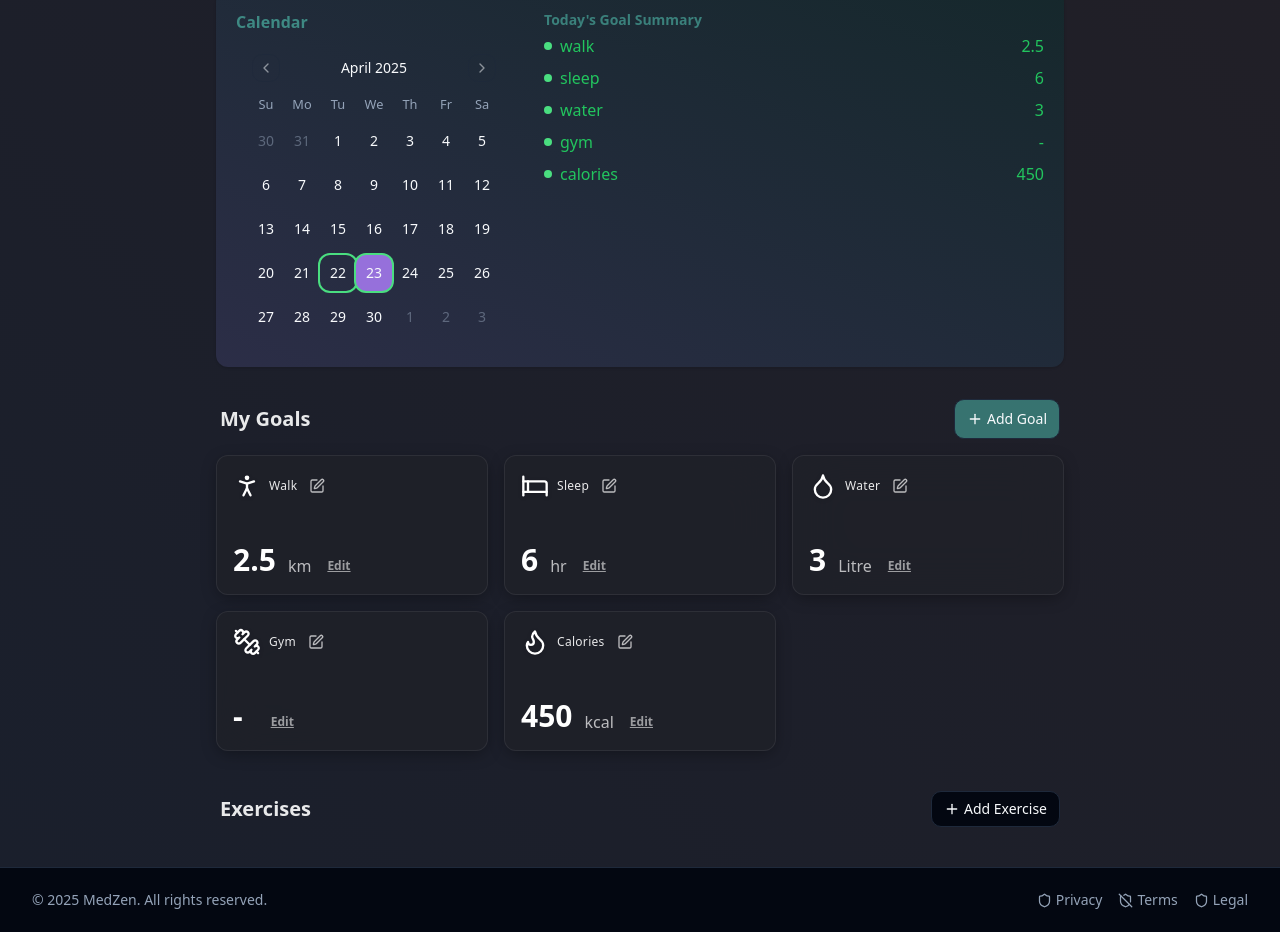
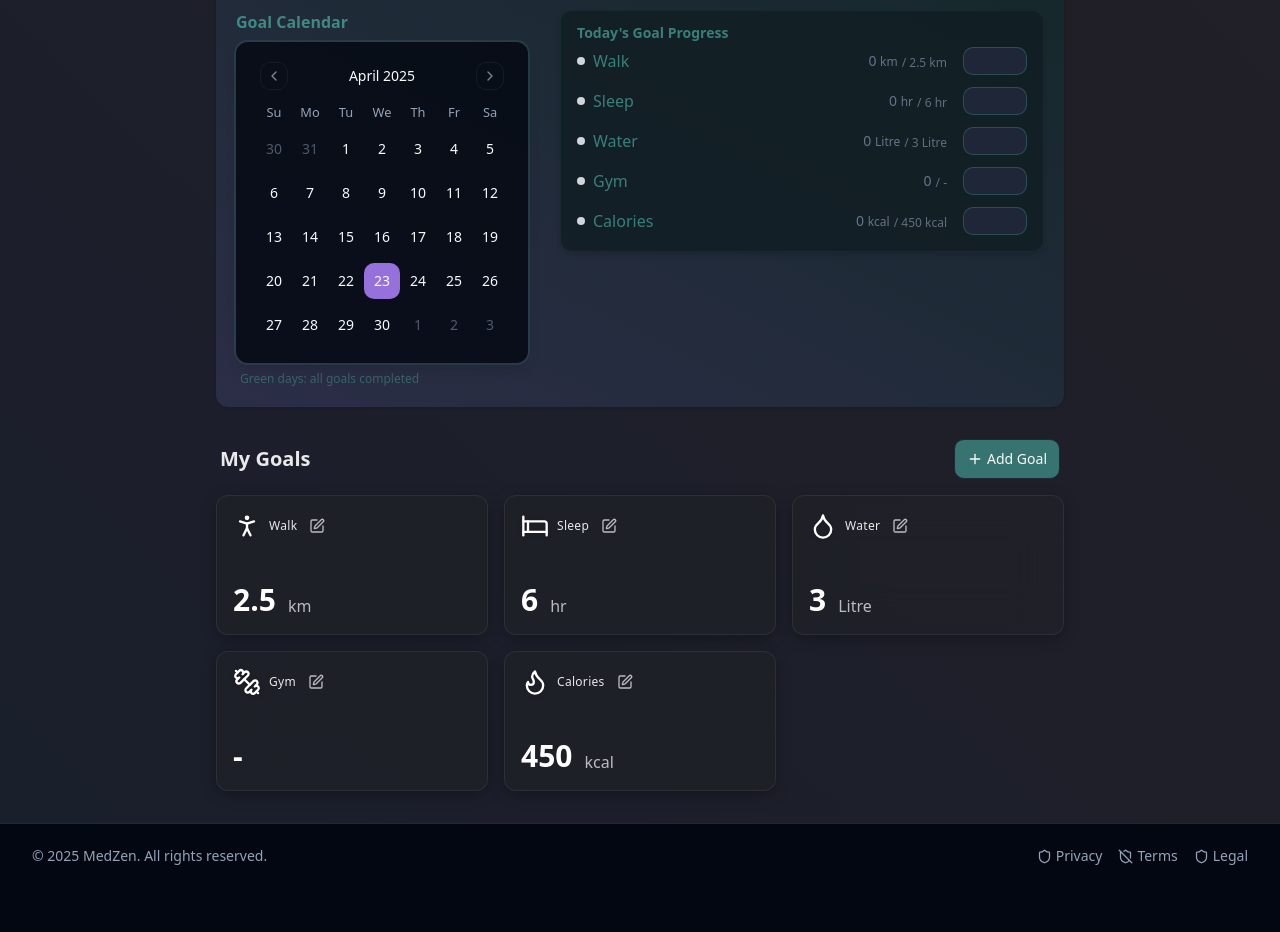
Before and after one commit to ETHERDEV-io/medzen-ai-companion, a React (Vite) app: page /health-goals in a window 1280 px wide. Shown: the part 463-1395 px from the top of the page. After the commit the page ends 1351 px from the top, so only its background shows below. Built offline with nearby package versions, Linux system fonts and the light colour scheme.

Commit message:
feat: Implement goal completion tracking and UI improvements
- Added functionality for users to log their daily goal completion.
- Removed exercise-related features.
- Improved the calendar UI in the health page.
- Changed goal editing to a popup for a better user experience.

```diff
--- a/src/components/health-goals/HealthGoalCard.tsx
+++ b/src/components/health-goals/HealthGoalCard.tsx
@@ -1,8 +1,6 @@
-
-import React, { useState } from "react";
+import React from "react";
 import { PersonStanding, Heart, Bed, Droplet, Dumbbell, Flame, Edit } from "lucide-react";
 import { Card } from "@/components/ui/card";
-import { Input } from "@/components/ui/input";
 
 const icons = {
   walk: PersonStanding,
@@ -34,6 +32,7 @@ interface HealthGoalCardProps {
   color?: string;
   onValueChange?: (v: string) => void;
   onEdit?: () => void;
+  useDialogEdit?: boolean;
 }
 
 export default function HealthGoalCard({
@@ -43,18 +42,11 @@ export default function HealthGoalCard({
   icon,
   color,
   onValueChange,
-  onEdit
+  onEdit,
+  useDialogEdit = false
 }: HealthGoalCardProps) {
-  const [editing, setEditing] = useState(false);
-  const [editVal, setEditVal] = useState(value);
   const Icon = icons[icon];
   const gradient = color || colors[icon];
-
-  function handleSave(e: React.FormEvent) {
-    e.preventDefault();
-    setEditing(false);
-    if (onValueChange) onValueChange(editVal);
-  }
 
   return (
     <Card
@@ -90,36 +82,8 @@ export default function HealthGoalCard({
         )}
       </div>
       <div className="text-2xl sm:text-3xl font-semibold flex items-end gap-2 min-h-[32px]">
-        {editing ? (
-          <form onSubmit={handleSave} className="flex items-end gap-1">
-            <Input
-              value={editVal}
-              onChange={e => setEditVal(e.target.value)}
-              className="w-16 text-lg font-bold bg-black/40 border-white/20 text-white px-2 py-1 h-8"
-              autoFocus
-              type="number"
-              min="0"
-              max="20000"
-            />
-            <button className="text-xs text-indigo-200 font-semibold ml-1 mb-1" type="submit">Save</button>
-          </form>
-        ) : (
-          <>
-            <span className="text-white">{value}</span>
-            <span className="text-base text-white/70 font-normal ml-1">{unit}</span>
-            {onValueChange && (
-              <button
-                type="button"
-                title="Edit"
-                className="ml-2 opacity-70 group-hover:opacity-100 text-xs bg-transparent underline mb-1 text-white/80"
-                onClick={() => setEditing(true)}
-                tabIndex={0}
-              >
-                Edit
-              </button>
-            )}
-          </>
-        )}
+        <span className="text-white">{value}</span>
+        <span className="text-base text-white/70 font-normal ml-1">{unit}</span>
       </div>
     </Card>
   );
--- a/src/components/health-goals/HealthGoalsCalendar.tsx
+++ b/src/components/health-goals/HealthGoalsCalendar.tsx
@@ -2,6 +2,8 @@
 import React, { useState } from "react";
 import { Calendar } from "@/components/ui/calendar";
 import { Card } from "@/components/ui/card";
+import { Input } from "@/components/ui/input";
+import { Check } from "lucide-react";
 
 // The calendar expects dates in Date form!
 function getTodayStr() {
@@ -12,81 +14,143 @@ function getTodayStr() {
 interface HealthGoalsCalendarProps {
   goals: Record<string, string>;
   customGoals: Array<{label: string, value: string, unit: string}>;
-  exercises: Array<{label: string, value: string, unit: string}>;
+  progressLog: Record<string, Record<string, string>>;
+  onDailyProgressChange: (goalKey: string, value: string) => void;
 }
 
-interface GoalSummaryItem {
-  label: string;
-  value: string;
-  completed: boolean;
+type GoalItem = { label: string; key: string; value: string; unit: string; planned: string; done?: string; };
+
+function mergeGoals(goals: Record<string, string>, customGoals: Array<{label: string, value: string, unit: string}>) {
+  // flatten preset goals (with their keys and units):
+  const preset: GoalItem[] = Object.entries(goals).map(([k, v]) => {
+    let presetMeta: any = undefined;
+    switch (k) {
+      case "walk": presetMeta = { label: "Walk", unit: "km" }; break;
+      case "sleep": presetMeta = { label: "Sleep", unit: "hr" }; break;
+      case "water": presetMeta = { label: "Water", unit: "Litre" }; break;
+      case "gym": presetMeta = { label: "Gym", unit: "" }; break;
+      case "calories": presetMeta = { label: "Calories", unit: "kcal" }; break;
+      default: presetMeta = { label: k, unit: "" };
+    }
+    return { label: presetMeta.label, key: k, value: v, unit: presetMeta.unit, planned: v };
+  });
+  // append custom goals
+  return [
+    ...preset,
+    ...customGoals.map(g => ({
+      label: g.label, key: g.label, value: g.value, unit: g.unit, planned: g.value
+    })),
+  ];
 }
 
-interface DailyGoalCompletion {
-  done: boolean;
-  summary: GoalSummaryItem[];
+export default function HealthGoalsCalendar({
+  goals, customGoals, progressLog, onDailyProgressChange
+}: HealthGoalsCalendarProps) {
+  const [selected, setSelected] = useState<Date | undefined>(undefined);
+  const todayStr = getTodayStr();
+
+  // All goal definitions
+  const allGoals: GoalItem[] = mergeGoals(goals, customGoals);
+
+  // Completion info per date
+  function getStatusForDate(ds: string) {
+    const status: { [key: string]: { planned: string, done: string } } = {};
+    for (const g of allGoals) {
+      status[g.key] = {
+        planned: g.planned,
+        done: (progressLog[ds]?.[g.key] ?? "")
+      };
+    }
+    return status;
   }
 
-// Dummy completion state generator, you can link with real goal tracking
-function generateGoalCompletion(goals: Record<string, string>, customGoals: any[], exercises: any[]) {
-  // Let's just fake that today and yesterday had completion, rest not
-  const data: Record<string, DailyGoalCompletion> = {};
-  let today = new Date();
-  for(let i=0;i<7;i++) {
-    let date = new Date(today);
-    date.setDate(today.getDate() - i);
-    let ds = date.toISOString().slice(0,10);
-    data[ds] = {
-      done: i < 2, // only today and yesterday marked done
-      summary: [
-        ...Object.entries(goals).map(([k, v]) => ({label: k, value:v, completed:i<2})),
-        ...customGoals.map(g => ({label: g.label, value: g.value, completed:i<2})),
-        ...exercises.map(g => ({label: g.label, value: g.value, completed:i<2})),
-      ]
-    };
-  }
-  return data;
+  // Calculate completion: consider "done" >= planned as completed
+  function isDayCompleted(ds: string) {
+    const stat = getStatusForDate(ds);
+    // if ALL preset & custom have done >= planned, then done
+    return allGoals.length > 0
+      && allGoals.every(g => {
+        const done = stat[g.key]?.done;
+        if (!done) return false;
+        // Handle numeric and "-" as zero for metrics
+        const doneVal = Number(done) || 0;
+        const plannedVal = Number(stat[g.key].planned) || 0;
+        return doneVal >= plannedVal;
+      });
   }
 
-export default function HealthGoalsCalendar({ goals, customGoals, exercises }: HealthGoalsCalendarProps) {
-  const [selected, setSelected] = useState<Date | undefined>(undefined);
-  const goalCompletion = generateGoalCompletion(goals, customGoals, exercises);
+  // Show last 14 days in calendar, highlight completed days
+  const calendarDates: Date[] = [];
+  for (let i = 0; i < 14; i++) {
+    const d = new Date();
+    d.setDate(d.getDate() - i);
+    calendarDates.push(d);
+  }
+  const completedDates = calendarDates.filter(d => isDayCompleted(d.toISOString().slice(0, 10)));
 
-  // Dates to highlight (completed)
-  const completedDates = Object.entries(goalCompletion)
-    .filter(([date, data]) => data.done)
-    .map(([date]) => new Date(date));
-
-  // Get summary for selected date or today
-  const summary =
-    selected && goalCompletion[selected.toISOString().slice(0, 10)]
-      ? goalCompletion[selected.toISOString().slice(0, 10)].summary
-      : goalCompletion[getTodayStr()].summary;
-
+  // Use calendar and shadcn-ui styles for a more modern look
   return (
     <Card className="bg-gradient-to-tr from-sidebar-accent/20 to-primary/10 rounded-xl border-0 shadow mb-8 p-4 md:p-5">
-      <div className="flex flex-col md:flex-row gap-8">
+      <div className="flex flex-col md:flex-row gap-8 items-start animate-fade-in">
         <div>
-          <div className="text-base font-semibold text-primary mb-2">Calendar</div>
+          <div className="text-base font-semibold text-primary mb-2">Goal Calendar</div>
+          <div className="ring-2 ring-primary/20 rounded-xl shadow-lg p-2 bg-background/80">
             <Calendar
               mode="single"
               selected={selected}
               onSelect={setSelected}
               modifiers={{ completed: completedDates }}
-            modifiersClassNames={{ completed: "ring-2 ring-green-400" }}
+              modifiersClassNames={{ completed: "bg-green-50 ring-2 ring-green-400 border-green-300" }}
               className="pointer-events-auto"
             />
           </div>
-        <div className="flex-1">
-          <div className="font-bold mb-1 text-sm text-primary/90">{selected ? selected.toDateString() : "Today"}'s Goal Summary</div>
-          <ul className="grid gap-2 max-h-52 overflow-auto">
-            {summary.map((s, idx) => (
-              <li key={s.label + idx} className={`flex items-center gap-2 ${s.completed ? "text-green-500" : "text-slate-400"}`}>
-                <span className={`w-2 h-2 rounded-full ${s.completed ? "bg-green-400" : "bg-gray-300"} inline-block`} />
-                <span className="font-medium">{s.label}</span>
-                <span className="ml-auto">{s.value}</span>
+          <div className="mt-2 text-xs text-primary/60 px-1">Green days: all goals completed</div>
+        </div>
+        <div className="flex-1 min-w-[240px] bg-card/80 rounded-xl shadow-md px-4 py-3 border border-primary/10">
+          {/* Goal Summary for Selected Day */}
+          <div className="font-bold mb-1 text-sm text-primary/90">
+            {(selected ? selected.toDateString() : "Today") + "'s Goal Progress"}
+          </div>
+          <ul className="grid gap-3 mb-1">
+            {allGoals.map((goal, idx) => {
+              const ds = selected ? selected.toISOString().slice(0, 10) : todayStr;
+              const plan = goal.planned;
+              const done = progressLog[ds]?.[goal.key] || "";
+              const completed = Boolean(Number(done) >= Number(plan));
+              // Allow input if date is today
+              const editable = ds === todayStr;
+              return (
+                <li key={goal.key + idx} className={`flex items-center gap-2`}>
+                  <span className={`w-2 h-2 rounded-full ${completed ? "bg-green-400" : "bg-gray-300"} inline-block`} />
+                  <span className="font-medium text-primary/90">{goal.label}</span>
+                  <span className="ml-auto text-sm flex items-end gap-1">
+                    <span className={completed ? "text-green-700 font-bold" : "text-slate-500"}>
+                      {done || 0} <span className="text-xs">{goal.unit}</span>
+                    </span>
+                    <span className="text-xs text-muted-foreground opacity-60">
+                      / {plan}{goal.unit && <span> {goal.unit}</span>}
+                    </span>
+                    {completed && <Check className="ml-2 w-4 h-4 text-green-600" />}
+                  </span>
+                  {editable && (
+                    <Input
+                      type="number"
+                      className="ml-2 w-16 py-1 px-1 h-7 bg-accent/10 border-primary/40 text-primary"
+                      min={0}
+                      step="any"
+                      value={done}
+                      onChange={e => onDailyProgressChange(goal.key, e.target.value)}
+                    />
+                  )}
                 </li>
-            ))}
+              );
+            })}
           </ul>
+          {selected && selected.toISOString().slice(0, 10) !== todayStr ? (
+            <div className="text-xs text-muted-foreground ml-1 pt-2">
+              You can only log today's progress.
+            </div>
+          ) : null}
         </div>
       </div>
     </Card>
--- a/src/pages/HealthGoals.tsx
+++ b/src/pages/HealthGoals.tsx
@@ -23,19 +23,21 @@ function getInitialGoals(): GoalState {
   if (saved) return JSON.parse(saved);
   return Object.fromEntries(GOAL_PRESETS.map(g => [g.key, g.default])) as GoalState;
 }
-function getInitialExercises(): Array<{label: string, value: string, unit: string}> {
-  return JSON.parse(localStorage.getItem("modern-health-exercises") || "[]");
-}
 
 export default function HealthGoals() {
   const [goals, setGoals] = useState<GoalState>(getInitialGoals);
   const [customGoals, setCustomGoals] = useState<Array<{label:string,value:string,unit:string}>>(
     JSON.parse(localStorage.getItem("custom-health-goals") || "[]")
   );
-  const [exercises, setExercises] = useState<Array<{label:string,value:string,unit:string}>>(getInitialExercises());
+
+  // New: each goal's daily progress log. Format: { "2024-04-23": { walk: "1", sleep: "5", ... }, ... }
+  const [progressLog, setProgressLog] = useState<Record<string, Record<string, string>>>(
+    JSON.parse(localStorage.getItem("modern-health-progress-log") || "{}")
+  );
+
   const [dialogOpen, setDialogOpen] = useState(false);
 
-  const [editData, setEditData] = useState<{goal: any, idx: number|null, type: "preset"|"custom"|"exercise"|null}>({goal: null, idx: null, type: null});
+  const [editData, setEditData] = useState<{goal: any, idx: number|null, type: "preset"|"custom"|null}>({goal: null, idx: null, type: null});
   const [editDialogOpen, setEditDialogOpen] = useState(false);
 
   function handleValueChange(key: GoalKey, val: string) {
@@ -52,31 +54,26 @@ export default function HealthGoals() {
       return updated;
     });
   }
-  function handleExerciseChange(idx: number, value: string) {
-    setExercises(prev => {
-      const updated = prev.map((g, i) => (i === idx ? { ...g, value } : g));
-      localStorage.setItem("modern-health-exercises", JSON.stringify(updated));
-      return updated;
+
+  // New: Update per-goal progress for today (from the calendar or summary).
+  function handleDailyProgressChange(goalKey: string, value: string) {
+    const dateStr = new Date().toISOString().slice(0, 10);
+    setProgressLog(prev => {
+      const next = {...prev, [dateStr]: {...(prev[dateStr] || {}), [goalKey]: value}};
+      localStorage.setItem("modern-health-progress-log", JSON.stringify(next));
+      return next;
     });
   }
 
   function handleAddCustomGoal(goal: {label: string, value: string, unit: string, type?: string}) {
-    if (goal.type === "exercise") {
-      setExercises(prev => {
-        const next = [...prev, {label: goal.label, value: goal.value, unit: goal.unit}];
-        localStorage.setItem("modern-health-exercises", JSON.stringify(next));
-        return next;
-      });
-    } else {
-      setCustomGoals(prev => {
-        const next = [...prev, goal];
-        localStorage.setItem("custom-health-goals", JSON.stringify(next));
-        return next;
-      });
-    }
+    setCustomGoals(prev => {
+      const next = [...prev, goal];
+      localStorage.setItem("custom-health-goals", JSON.stringify(next));
+      return next;
+    });
     setDialogOpen(false);
   }
-  function handleEditGoal(goal: any, idx: number|null, type: "preset"|"custom"|"exercise") {
+  function handleEditGoal(goal: any, idx: number|null, type: "preset"|"custom") {
     setEditData({goal, idx, type});
     setEditDialogOpen(true);
   }
@@ -91,12 +88,6 @@ export default function HealthGoals() {
       setCustomGoals(prev => {
         const updated = prev.map((g, i) => (i === editData.idx ? {...g, ...newData} : g));
         localStorage.setItem("custom-health-goals", JSON.stringify(updated));
-        return updated;
-      });
-    } else if (editData.type === "exercise" && editData.idx !== null) {
-      setExercises(prev => {
-        const updated = prev.map((g, i) => (i === editData.idx ? {...g, ...newData} : g));
-        localStorage.setItem("modern-health-exercises", JSON.stringify(updated));
         return updated;
       });
     }
@@ -120,7 +111,7 @@ export default function HealthGoals() {
             Health Dashboard
           </h1>
           <p className="text-base text-white/80 mb-4 text-center font-normal">
-            Your daily goals, progress, and exercise tracker.<br />
+            Your daily goals, progress, and tracker.<br />
             All-in-one and always up-to-date!
           </p>
         </header>
@@ -130,7 +121,8 @@ export default function HealthGoals() {
           <HealthGoalsCalendar
             goals={goals}
             customGoals={customGoals}
-            exercises={exercises}
+            progressLog={progressLog}
+            onDailyProgressChange={handleDailyProgressChange}
           />
         </section>
 
@@ -174,6 +166,7 @@ export default function HealthGoals() {
               icon={goal.key as GoalKey}
               onValueChange={val => handleValueChange(goal.key as GoalKey, val)}
               onEdit={() => handleEditGoal(goal, null, "preset")}
+              useDialogEdit
             />
           ))}
           {customGoals.map((goal, idx) => (
@@ -185,34 +178,7 @@ export default function HealthGoals() {
               icon="walk"
               onValueChange={val => handleCustomGoalChange(idx, val)}
               onEdit={() => handleEditGoal(goal, idx, "custom")}
-            />
-          ))}
-        </section>
-
-        <div className="mt-10 mb-2 px-1 flex items-center justify-between">
-          <h2 className="font-bold text-xl text-white/90">Exercises</h2>
-          <Button
-            size="sm"
-            variant="outline"
-            className="gap-1"
-            onClick={() => setDialogOpen(true)}
-            type="button"
-          >
-            <Plus className="w-4 h-4" /> Add Exercise
-          </Button>
-        </div>
-        <section
-          className="grid w-full gap-4 grid-cols-1 sm:grid-cols-2 md:grid-cols-3"
-        >
-          {exercises.map((exercise, idx) => (
-            <HealthGoalCard
-              key={exercise.label + idx}
-              label={exercise.label}
-              value={exercise.value}
-              unit={exercise.unit}
-              icon="dumbbell"
-              onValueChange={val => handleExerciseChange(idx, val)}
-              onEdit={() => handleEditGoal(exercise, idx, "exercise")}
+              useDialogEdit
             />
           ))}
         </section>
```
Lines whose indentation alone changed are shown as unchanged.
